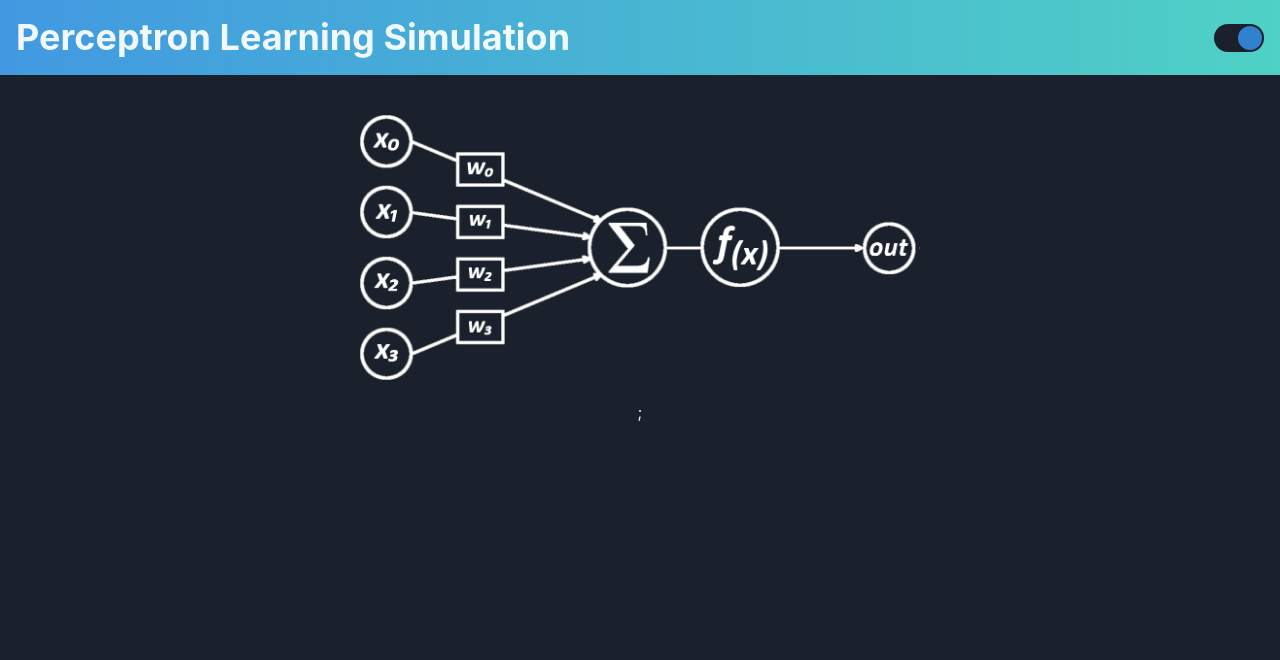
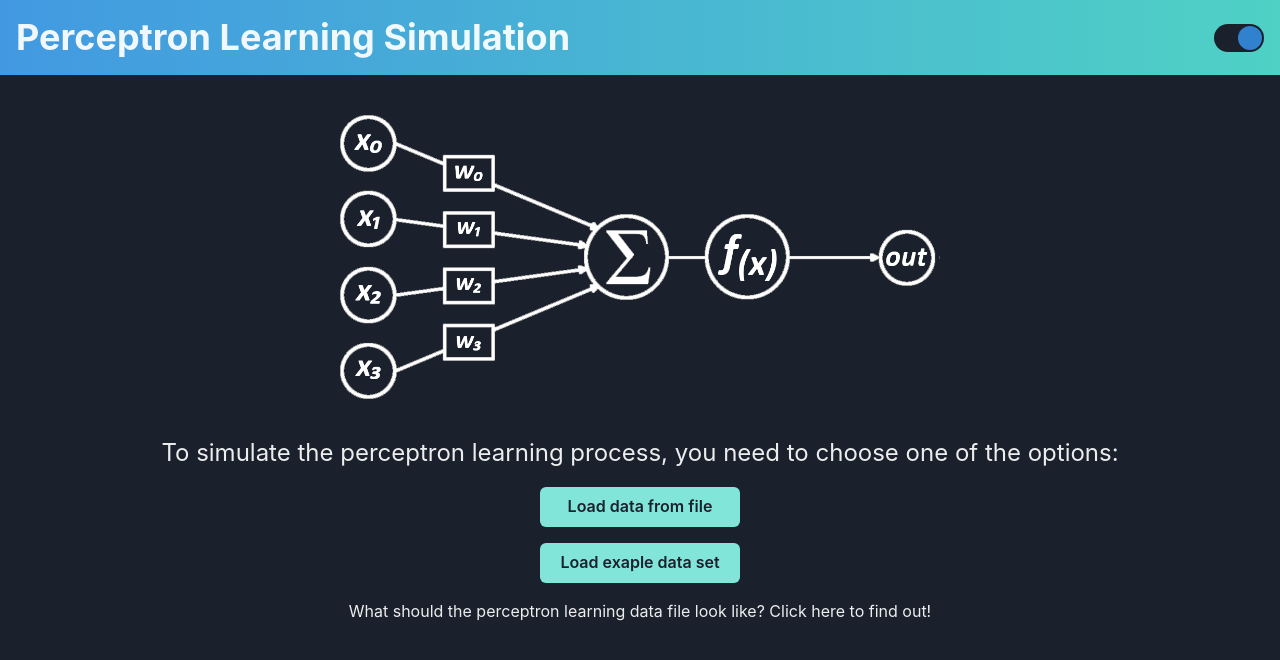
Before and after one commit to Lewoczegg/perceptron-simulation, a React (Vite) app: page / in a window 1280 px wide. Shown: the top 660 px of the page. Built offline with nearby package versions, Linux system fonts and the light colour scheme.

Commit message:
Add front page layout

```diff
--- a/src/components/FrontImage.tsx
+++ b/src/components/FrontImage.tsx
@@ -9,11 +9,10 @@ const FrontImage = () => {
   return (
     <Image
       src={imageSrc}
-      p={5}
       width="100%"
       maxWidth="600px"
       alt="Perceptron image"
-      mt={5}
+      marginY={5}
     />
   );
 };
--- a/src/components/FrontPage.tsx
+++ b/src/components/FrontPage.tsx
@@ -1,10 +1,24 @@
-import { Flex } from "@chakra-ui/react";
+import { Button, Flex, Text } from "@chakra-ui/react";
 import FrontImage from "./FrontImage";
 
 const FrontPage = () => {
   return (
-    <Flex direction="column" align="center">
-      <FrontImage />;
+    <Flex direction="column" align="center" p={5} gap={4}>
+      <FrontImage />
+      <Text fontSize={{ base: "large", md: "2xl" }}>
+        To simulate the perceptron learning process, you need to choose one of
+        the options:
+      </Text>
+      <Button width="200px" colorScheme="teal">
+        Load data from file
+      </Button>
+      <Button width="200px" colorScheme="teal">
+        Load exaple data set
+      </Button>
+      <Text>
+        What should the perceptron learning data file look like? Click here to
+        find out!
+      </Text>
     </Flex>
   );
 };
```
